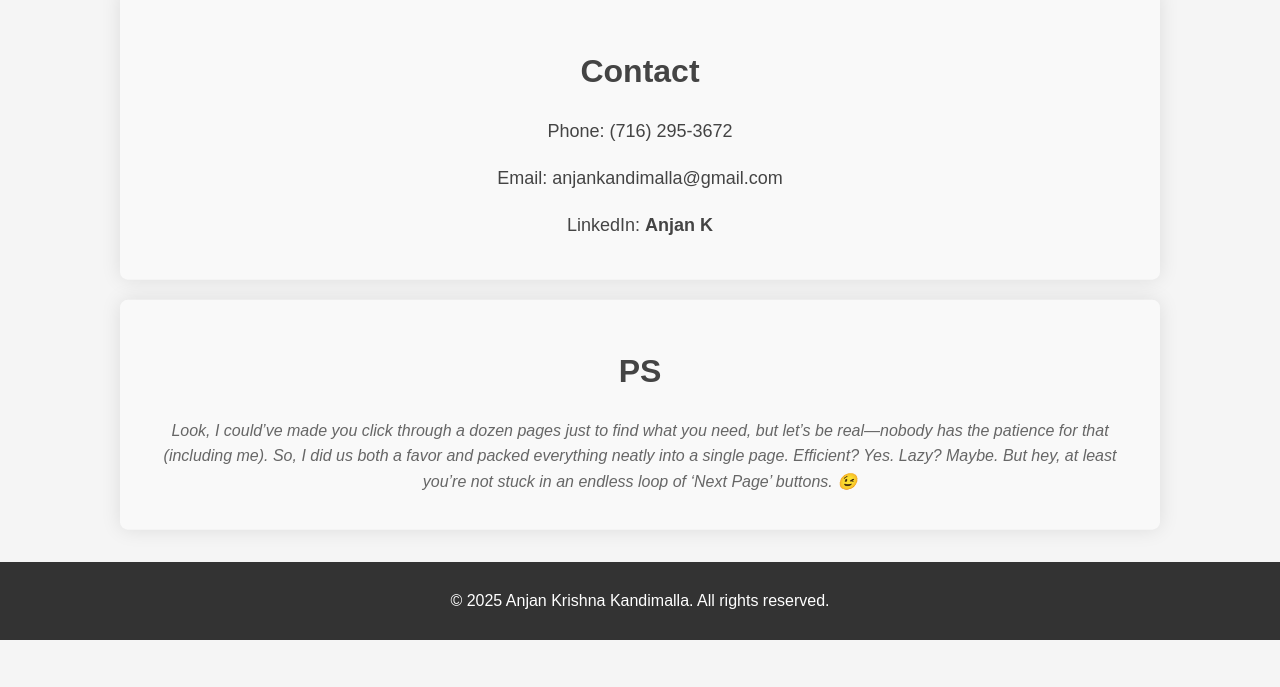
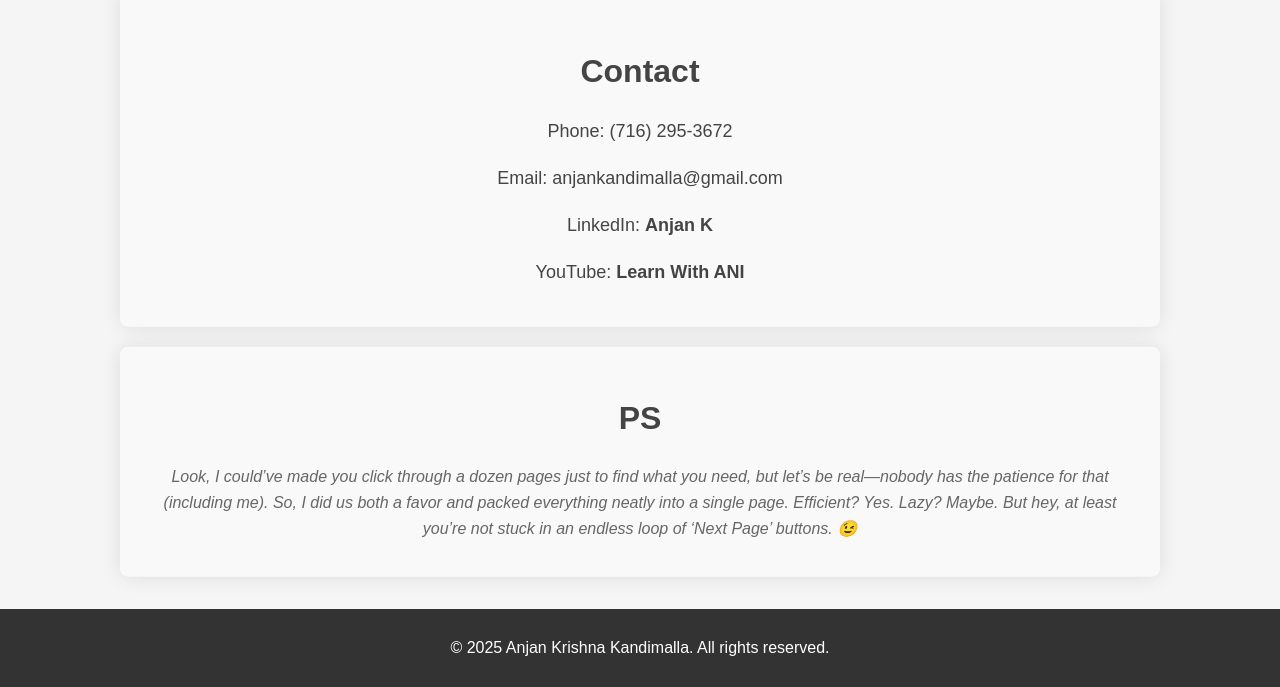
Before and after one commit to anjankrishna07/portfolio, a plain HTML site: page index.html in a window 1280 px wide. Shown: the part 6144-6831 px from the top of the page. Before the commit the page ends 6784 px from the top, so only its background shows below. Drawn offline with Linux system fonts and the light colour scheme.

Commit message:
Update index.html

```diff
--- a/index.html
+++ b/index.html
@@ -400,6 +400,7 @@
         <p>Phone: (716) 295-3672</p>
         <p>Email: anjankandimalla@gmail.com</p>
         <p>LinkedIn: <a href="https://www.linkedin.com/in/anjan-k/" target="_blank">Anjan K</a></p>
+        <p>YouTube: <a href="https://www.youtube.com/channel/UCkC87dqMAhScjROGKmph9_Q" target="_blank">Learn With ANI</a></p>
     </section>
 
     <!-- Sarcastic PS Section -->
```
